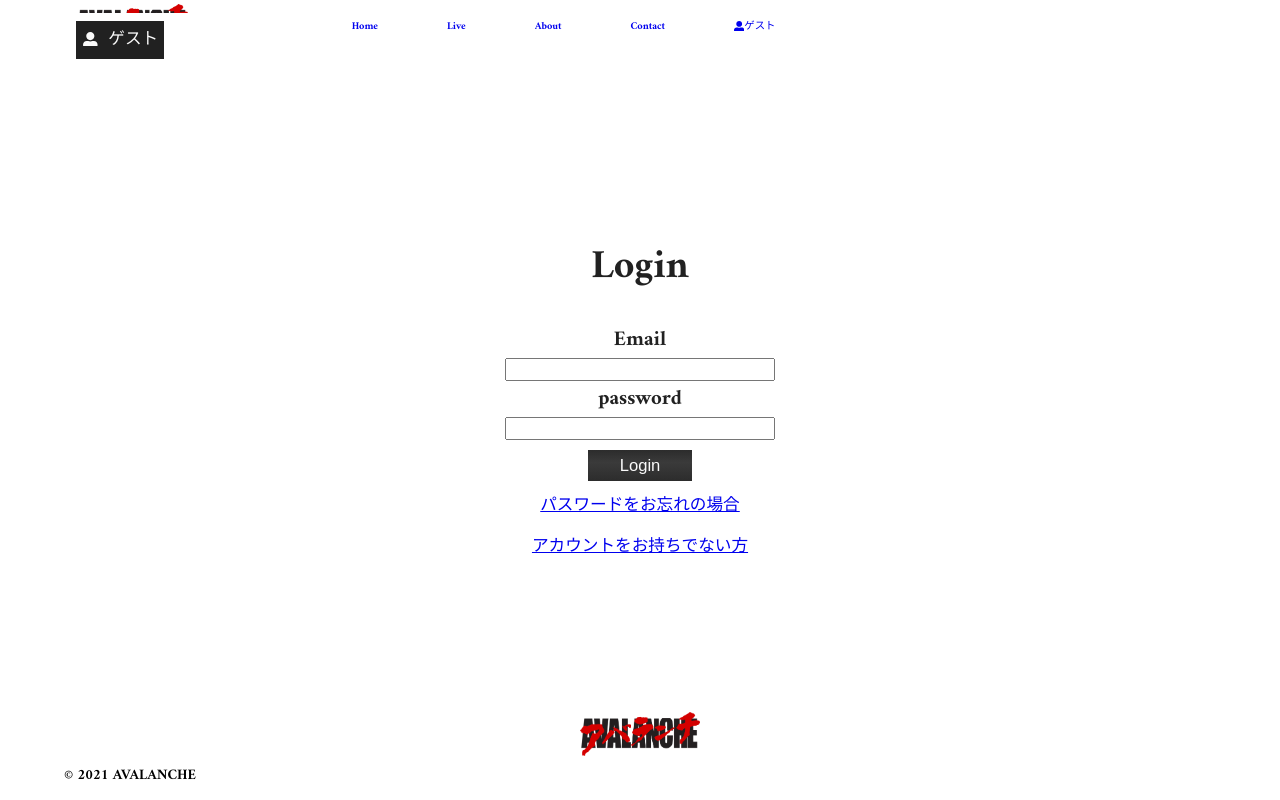
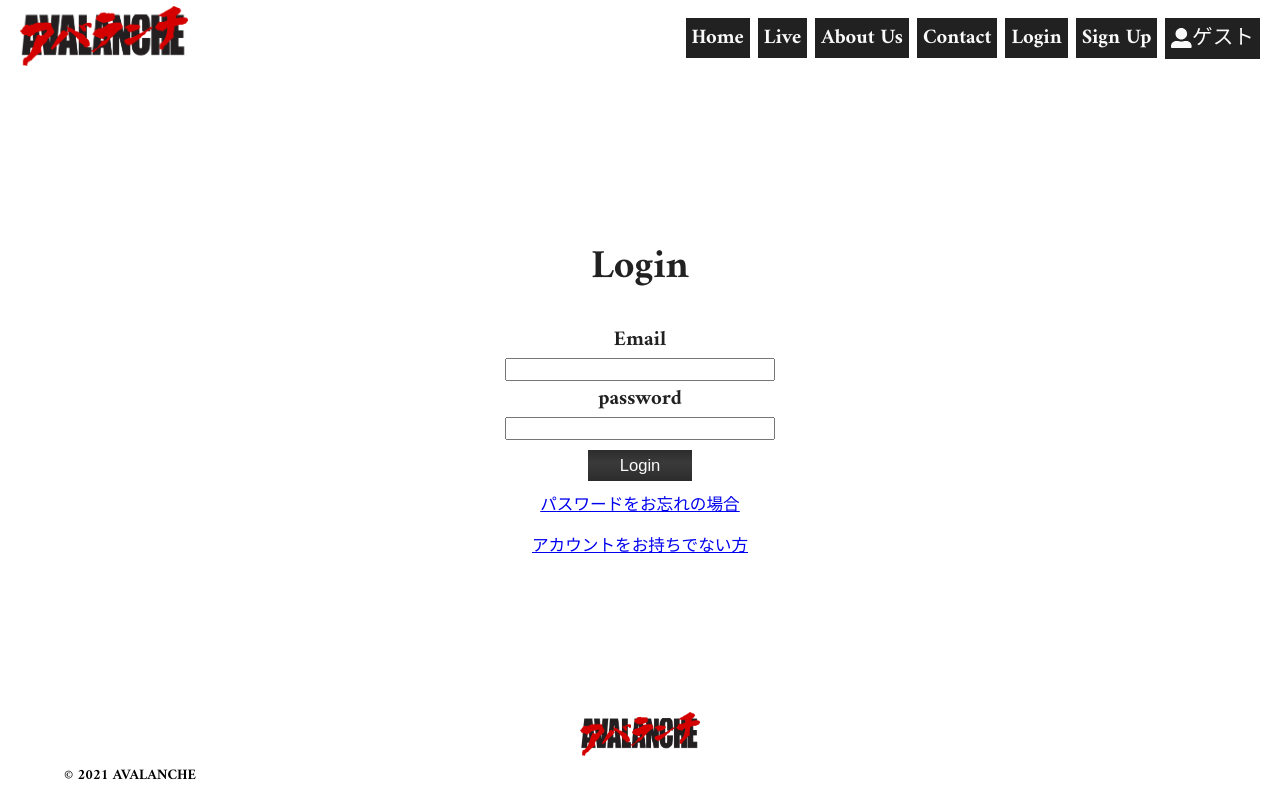
Before and after one commit to SANDAY-JS/avalanche, a Next.js app: page /login in a window 1280 px wide. Built offline with nearby package versions, Linux system fonts and the light colour scheme; no server answers.

Commit message:
Designed PC Page

```diff
--- a/src/components/Header.js
+++ b/src/components/Header.js
@@ -8,14 +8,11 @@ import { FaUserAlt } from "react-icons/fa";
 import styles from "../styles/components/Header-sp.module.scss";
 
 function Header({}) {
-  const { currentUser, logout } = useAuth();
+  const { currentUser } = useAuth();
   // States
   const [error, setError] = useState("");
-  const [menu, setMenu] = useState(false);
   const [scrollDir, setScrollDir] = useState("");
   const [isPageSmall, setIsPageSmall] = useState(true);
-
-  // const router = useRouter();
 
   useEffect(() => {
     const threshold = 0;
@@ -47,7 +44,7 @@ function Header({}) {
     return () => window.removeEventListener("scroll", onScroll);
   }, [scrollDir]);
 
-  useLayoutEffect(() => {
+  useEffect(() => {
     checkWidth();
     window.addEventListener("resize", checkWidth);
   }, []);
@@ -69,42 +66,35 @@ function Header({}) {
         <div className={styles.header__container__logoAccount}>
           {/* ロゴ */}
           <div className={styles.header__container__logo}>
-            <Link href="/" onClick={() => setMenu(false)}>
+            <Link href="/">
               <a>
                 <Image
                   className={styles.logo}
                   src={"/images/logo.png"}
-                  width="112"
-                  height="40"
+                  width={isPageSmall ? "112" : "168"}
+                  height={isPageSmall ? "40" : "60"}
                 />
               </a>
             </Link>
           </div>
           {/* Account Section */}
+          {isPageSmall && (
             <div className={styles.header__container__accountSection}>
               <Link href="/profile">
                 <a>
                   <FaUserAlt />{" "}
-                <span>{currentUser ? currentUser.displayName : "ゲスト"}</span>
+                  <span>
+                    {currentUser ? currentUser.displayName : "ゲスト"}
+                  </span>
                 </a>
               </Link>
             </div>
+          )}
         </div>
 
         {/* Right Section */}
-        <ul
-          className={styles.header__container__links}
-          onClick={() => setMenu(!menu)}
-        >
-          {isPageSmall ? (
-            <>
-              <div
-                className={
-                  menu
-                    ? `${styles.header__container__menu} ${styles.active}`
-                    : styles.header__container__menu
-                }
-              >
+        <ul className={styles.header__container__links}>
+          <div className={styles.header__container__menu}>
             {error && <p className="error">{error}</p>}
             <Link href="/">
               <a>Home</a>
@@ -128,36 +118,14 @@ function Header({}) {
                 </Link>
               </>
             )}
-
             {currentUser?.uid === process.env.NEXT_PUBLIC_ADMIN_UID && (
               <Link href="/admin">
                 <a>Admin</a>
               </Link>
             )}
-              </div>
-            </>
-          ) : (
-            // For PC
-            <>
-              <Link href="/">
-                <a>Home</a>
-              </Link>
-              <Link href="/#live">
-                <a>Live</a>
-              </Link>
-              <Link href="/#about">
-                <a>About</a>
-              </Link>
-              <Link href="/contact">
-                <a>Contact</a>
-              </Link>
-              {currentUser?.uid === process.env.NEXT_PUBLIC_ADMIN_UID && (
-                <Link href="/admin">
-                  <a className={styles.header__container__menu__admin}>
-                    <AiFillEdit />
-                  </a>
-                </Link>
-              )}
+            {/* Account Section */}
+            {!isPageSmall && (
+              <div className={styles.header__container__accountSection}>
                 <Link href="/profile">
                   <a>
                     <FaUserAlt />{" "}
@@ -166,8 +134,9 @@ function Header({}) {
                     </span>
                   </a>
                 </Link>
-            </>
+              </div>
             )}
+          </div>
         </ul>
       </div>
     </div>
--- a/src/styles/components/Header-sp.module.scss
+++ b/src/styles/components/Header-sp.module.scss
@@ -32,7 +32,7 @@
       padding-bottom: 4px;
 
       /* Account */
-      > .header__container__accountSection {
+      .header__container__accountSection {
         display: flex;
         align-items: center;
         width: 100%;
@@ -83,7 +83,7 @@
     height: 100%;
 
     /* Mobile Menu */
-    > .header__container__menu {
+    .header__container__menu {
       display: flex;
       align-items: center;
       justify-content: flex-end;
@@ -93,7 +93,7 @@
       width: 100%;
       z-index: 10;
 
-      > a {
+      a {
         color: variables.$bgColor;
         background-color: variables.$textColor;
         font-size: variables.$menuFontSize;
@@ -115,62 +115,33 @@
 
 @media only screen and (min-width: 768px) {
   .header {
-    padding: 0 10px 0 20px;
+    padding: 0 12px;
+    height: 72px;
 
     .header__container {
-      justify-content: space-around;
-      overflow: hidden;
-      max-width: 880px;
-    }
-    .header__container__logo {
-      flex: 0.25;
-    }
-    .header__container__links {
-      position: unset;
-      justify-content: space-evenly;
-      flex: 0.75;
-      height: 10vh;
-      margin: 0;
-      cursor: default;
+      .header__container__logoAccount {
+        .header__container__logo {
+          height: 100%;
+          a {
+            display: flex;
+            align-items: center;
+          }
+        }
+      }
 
-      > a {
-        color: variables.$textColor;
-        font-size: variables.$menuFontSize;
-        height: 100%;
-        max-height: 40px;
-        display: flex;
-        align-items: center;
-        transition: all 0.3s;
-        padding: 0 10px;
-        overflow: hidden;
+      .header__container__links {
+        .header__container__menu {
+          a {
+            font-size: calc(variables.$menuFontSize + 0.5vh);
+          }
 
-        &:hover {
-          color: rgb(172, 170, 170);
-        }
-        &:nth-child(5),
-        &:nth-child(6) {
-          border: 2px solid variables.$textColor;
-          height: 70%;
-          max-height: 40px;
-        }
-        &:nth-child(5):hover,
-        &:nth-child(6):hover {
-          color: var(--text);
-          background-color: variables.$textColor;
+          .header__container__accountSection {
+            a {
+              font-size: calc(variables.$menuFontSize + 0.5vh);
+            }
+          }
         }
       }
     }
-    .header__container__menu__admin {
-      border: none;
-    }
   }
 }
-@media (min-width: 768px) and (max-width: 769px) {
-  .header__container__links > a {
-    display: initial;
-
-    max-width: 120px;
-    white-space: nowrap;
-    text-overflow: ellipsis;
-  }
-}
```
Lines whose indentation alone changed are shown as unchanged.
